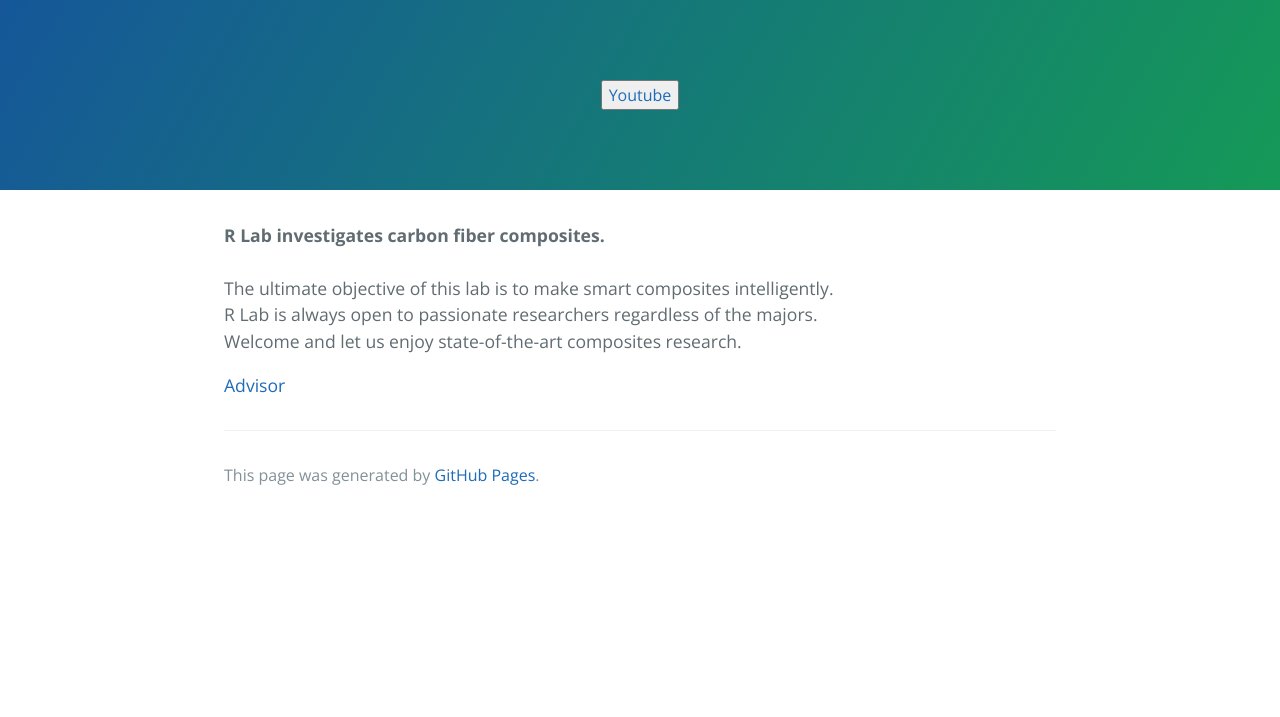
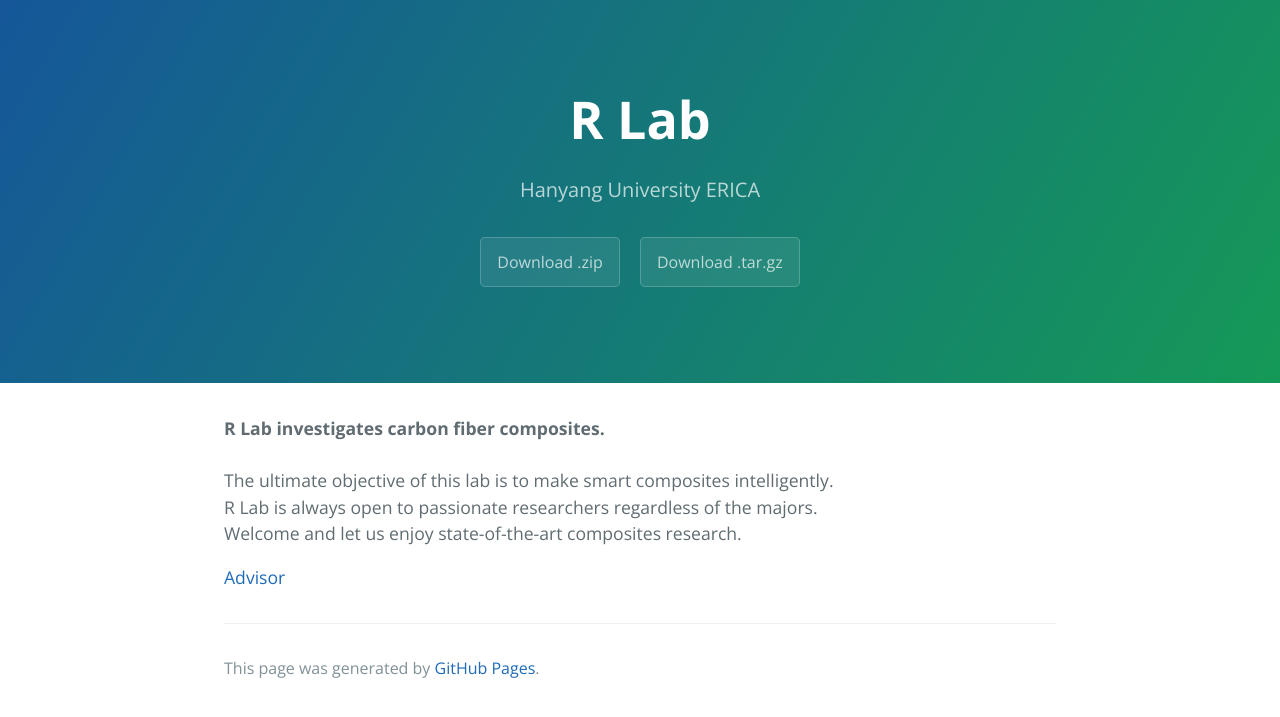
Before and after one commit to rhd1213/rhd1213.github.io, a Jekyll site: the page built from index.md, in a window 1280 px wide. Shown: the top 717 px of the page. Built offline with Jekyll 4.4.1, drawn with Linux system fonts in a browser that asks for light colours; our own code applies the rules of GitHub Pages for plain Markdown files.

Commit message:
Update default.html

```diff
--- a/_layouts/default.html
+++ b/_layouts/default.html
@@ -18,9 +18,15 @@
 
 
     <header class="page-header" role="banner">
-      <a href="https://www.youtube.com">
-<button>Youtube</button>
-</a>
+      <h1 class="project-name">{{ page.title | default: site.title | default: https://rhd1213.github.io/another-page.html }}</h1>
+      <h2 class="project-tagline">{{ page.description | default: site.description | default: site.github.project_tagline }}</h2>
+      {% if site.github.is_project_page %}
+        <a href="{{ https://rhd1213.github.io/another-page.html }}" class="btn">Advisor</a>
+      {% endif %}
+      {% if site.show_downloads %}
+        <a href="{{ site.github.zip_url }}" class="btn">Download .zip</a>
+        <a href="{{ site.github.tar_url }}" class="btn">Download .tar.gz</a>
+      {% endif %}
     </header>
 
 
```
